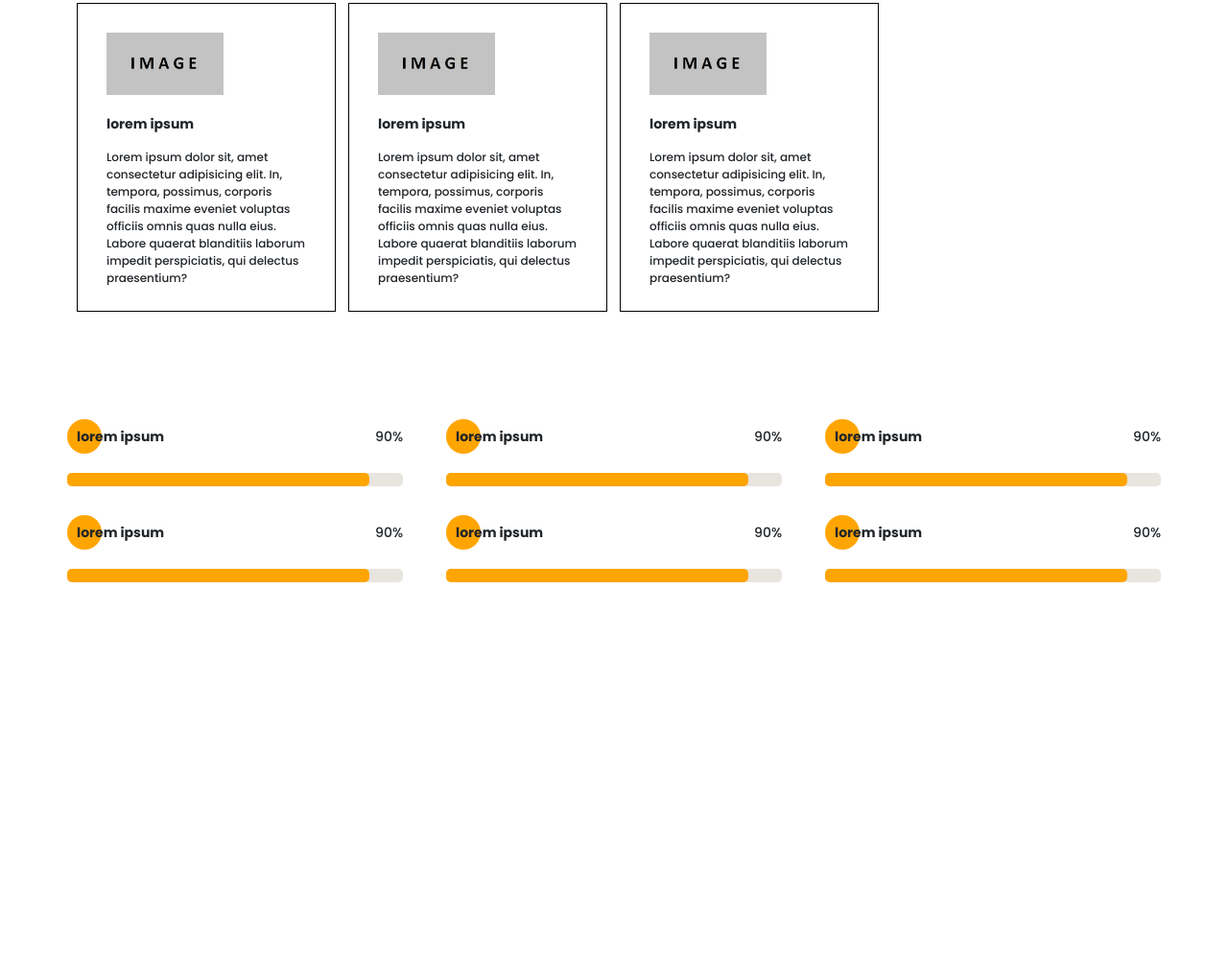
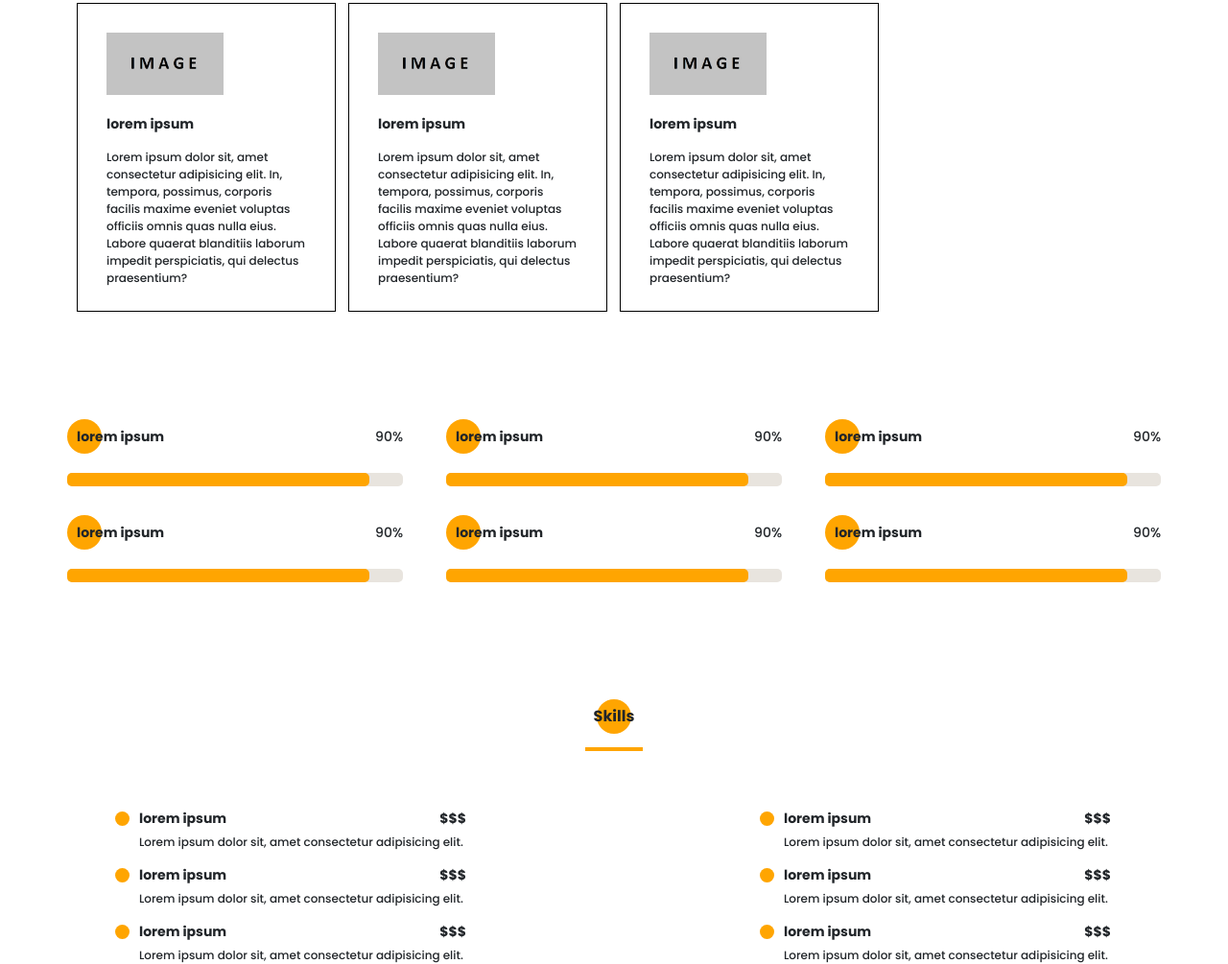
Before and after one commit to BVRXNDVRK/Portfolio-template, a website: page src/index.html in a window 1280 px wide. Shown: the part 2777-3782 px from the top of the page at 96% size. Before the commit the page ends 3392 px from the top, so only its background shows below. Drawn offline with nearby package versions, Linux system fonts and the light colour scheme; files that its build step writes are made by us from their sources; files whose address does not match are found by name.

Commit message:
created pricelist section

```diff
--- a/src/index.html
+++ b/src/index.html
@@ -299,6 +299,57 @@
         </div>
     </section>
 
+    <section class="pricelist">
+        <div class="container">
+            <h2 class="title title_withCenterCircle title_fz16">Skills</h2>
+            <div class="title__divider"></div>
+            <div class="pricelist__wrapper">
+                <div class="pricelist__item">
+                    <div class="pricelist__item-header">
+                        <div class="title_fz14 title_bold">lorem ipsum</div>
+                        <div class="title_fz14 title_bold">$$$</div>
+                    </div>
+                    <div class="pricelist__item-text">Lorem ipsum dolor sit, amet consectetur adipisicing elit.</div>
+                </div>
+                <div class="pricelist__item">
+                    <div class="pricelist__item-header">
+                        <div class="title_fz14 title_bold">lorem ipsum</div>
+                        <div class="title_fz14 title_bold">$$$</div>
+                    </div>
+                    <div class="pricelist__item-text">Lorem ipsum dolor sit, amet consectetur adipisicing elit.</div>
+                </div>
+                <div class="pricelist__item">
+                    <div class="pricelist__item-header">
+                        <div class="title_fz14 title_bold">lorem ipsum</div>
+                        <div class="title_fz14 title_bold">$$$</div>
+                    </div>
+                    <div class="pricelist__item-text">Lorem ipsum dolor sit, amet consectetur adipisicing elit.</div>
+                </div>
+                <div class="pricelist__item">
+                    <div class="pricelist__item-header">
+                        <div class="title_fz14 title_bold">lorem ipsum</div>
+                        <div class="title_fz14 title_bold">$$$</div>
+                    </div>
+                    <div class="pricelist__item-text">Lorem ipsum dolor sit, amet consectetur adipisicing elit.</div>
+                </div>
+                <div class="pricelist__item">
+                    <div class="pricelist__item-header">
+                        <div class="title_fz14 title_bold">lorem ipsum</div>
+                        <div class="title_fz14 title_bold">$$$</div>
+                    </div>
+                    <div class="pricelist__item-text">Lorem ipsum dolor sit, amet consectetur adipisicing elit.</div>
+                </div>
+                <div class="pricelist__item">
+                    <div class="pricelist__item-header">
+                        <div class="title_fz14 title_bold">lorem ipsum</div>
+                        <div class="title_fz14 title_bold">$$$</div>
+                    </div>
+                    <div class="pricelist__item-text">Lorem ipsum dolor sit, amet consectetur adipisicing elit.</div>
+                </div>
+            </div>
+        </div>
+    </section>
+
     <script src="js/script.js"></script>
 </body>
 </html>
--- /dev/null
+++ b/src/sass/blocks/_pricelist.scss
@@ -0,0 +1,42 @@
+.pricelist {
+    text-align: center;
+
+    &__wrapper {
+        padding: 0 50px 0 50px;
+        margin-top: 60px;
+        display: grid;
+        grid-template: repeat(3, minmax(44px, auto) ) / repeat(2, 366px);
+        column-gap: 306px;
+        row-gap: 15px;
+    }
+
+    &__item {
+        position: relative;
+        padding-left: 25px;
+
+        &-header {
+            display: flex;
+            justify-content: space-between;
+        }
+
+        &:before {
+            content: '';
+            position: absolute;
+            top: 3px;
+            left: 0;
+            width: 15px;
+            height: 15px;
+            background-color: $main-color;
+            border-radius: 50%;
+        }
+
+        &-text {
+            margin-top: 5px;
+            text-align: left;
+            font-size: 12px;
+            line-height: 18px;
+        }
+    }
+
+
+}
--- a/src/sass/style.scss
+++ b/src/sass/style.scss
@@ -12,6 +12,7 @@
 @import 'blocks/about';
 @import 'blocks/resume';
 @import 'blocks/skills';
+@import 'blocks/pricelist';
 
 * {
     font-family: 'Poppins', sans-serif;
```
Also changed, not shown: dist/css/style.min.css, dist/index.html.
